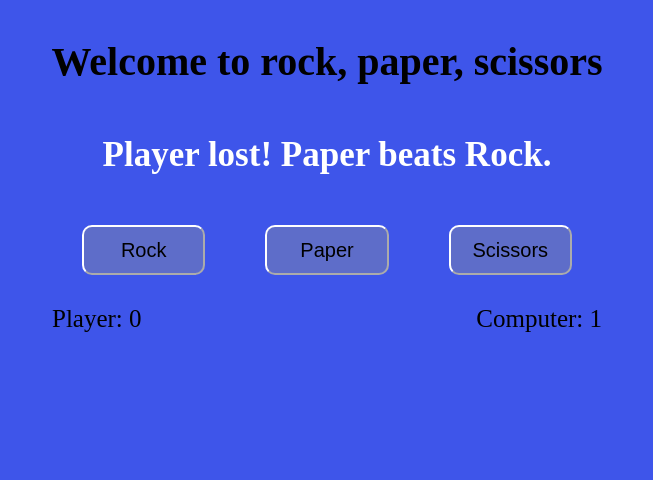
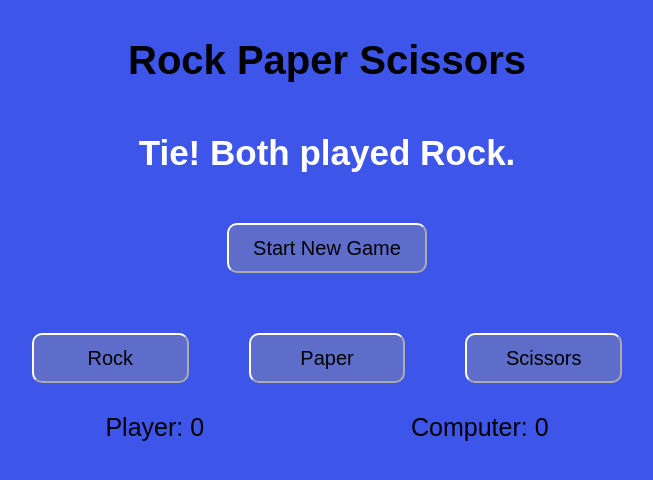
Before and after one commit to wwong4374/rock-paper-scissors, a website: page index.html in a window 1280 px wide. Both pictures are taken after a click on the button "Rock". Shown: the whole page, without its empty margins (313-966 px from the left). Drawn offline with Linux system fonts and the light colour scheme.

Commit message:
Now able to play via UI in browser

```diff
--- a/index.html
+++ b/index.html
@@ -8,8 +8,10 @@
   <title>Rock Paper Scissors</title>
 </head>
 <body>
-  <span class="title">Welcome to rock, paper, scissors</span>
-  <span class="message">Play:</span>
+  <div class="outerContainer">
+    <span class="title">Rock Paper Scissors</span>
+    <span class="message"></span>
+    <button class="newGameButton">Start New Game</button>
     <div class="buttonContainer">
       <button class="rpsButton rock">Rock</button>
       <button class="rpsButton paper">Paper</button>
@@ -34,5 +36,6 @@
       </div>
     </div>
     <script src="rockPaperScissors.js"></script>
+  </div>
 </body>
 </html>
--- a/rockPaperScissors.js
+++ b/rockPaperScissors.js
@@ -9,21 +9,48 @@ let computerScore = 0;
 const pointsToWin = 5;
 
 // HELPER FUNCTIONS
+const updateScoreBoard = () => {
+  const playerScoreDisplay = document.querySelector('span.playerScore');
+  const computerScoreDisplay = document.querySelector('span.computerScore');
+  playerScoreDisplay.textContent = playerScore;
+  computerScoreDisplay.textContent = computerScore;
+};
+
+const resetScoreBoard = () => {
+  playerScore = 0;
+  computerScore = 0;
+  updateScoreBoard();
+  const message = document.querySelector('span.message');
+  message.textContent = 'Let\'s play!';
+};
+
+const handleGameEnd = () => {
+  // resetScoreBoard();
+  const buttons = document.querySelectorAll('button.rpsButton');
+  buttons.forEach((button) => {
+    button.removeEventListener('click', handleRPSButtonClick);
+  });
+};
+
 const handlePlayerWins = () => {
   const message = document.querySelector('span.message');
-  message.textContent = `Player has won the game by winning ${pointsToWin} points!`;
+  message.textContent = 'Player wins!';
+  handleGameEnd();
 };
 
 const handleComputerWins = () => {
   const message = document.querySelector('span.message');
-  message.textContent = `Computer has won the game by winning ${pointsToWin} points!`;
+  message.textContent = 'Computer wins';
+  handleGameEnd();
 };
 
-const resetGame = () => {
-  playerScore = 0;
-  computerScore = 0;
-  const message = document.querySelector('span.message');
-  message.textContent = '';
+const checkGameScore = () => {
+  if (playerScore === pointsToWin) {
+    handlePlayerWins();
+  }
+  if (computerScore === pointsToWin) {
+    handleComputerWins();
+  }
 };
 
 const computerPlay = () => {
@@ -35,35 +62,18 @@ const computerPlay = () => {
   return computerOptions[index];
 };
 
-const updateScoreBoard = () => {
-  const playerScoreDisplay = document.querySelector('span.playerScore');
-  const computerScoreDisplay = document.querySelector('span.computerScore');
-  playerScoreDisplay.textContent = playerScore;
-  computerScoreDisplay.textContent = computerScore;
-};
-
-const checkGameScore = () => {
-  if (playerScore === pointsToWin) {
-    handlePlayerWins();
-    // resetGame();
-  }
-  if (computerScore === pointsToWin) {
-    handleComputerWins();
-    // resetGame();
-  }
-};
-
 // GAMEPLAY FUNCTIONS
 const playRound = (playerSelection, computerSelection = computerPlay()) => {
   let message = '';
   if (playerSelection === computerSelection) {
     message = `Tie! Both played ${playerSelection}.`;
   }
+
   if (playerSelection === 'Rock') {
     if (computerSelection === 'Scissors') {
       playerScore++;
       message = 'Player won! Rock beats Scissors.';
-    } else {
+    } else if (computerSelection === 'Paper') {
       computerScore++;
       message = 'Player lost! Paper beats Rock.';
     }
@@ -72,7 +82,7 @@ const playRound = (playerSelection, computerSelection = computerPlay()) => {
     if (computerSelection === 'Rock') {
       playerScore++;
       message = 'Player won! Paper beats Rock.';
-    } else {
+    } else if (computerSelection === 'Scissors') {
       computerScore++;
       message = 'Player lost! Scissors beats Paper.';
     }
@@ -81,7 +91,7 @@ const playRound = (playerSelection, computerSelection = computerPlay()) => {
     if (computerSelection === 'Paper') {
       playerScore++;
       message = 'Player won! Scissors beats Paper.';
-    } else {
+    } else if (computerSelection === 'Rock') {
       computerScore++;
       message = 'Player lost! Rock beats Scissors.';
     }
@@ -90,32 +100,25 @@ const playRound = (playerSelection, computerSelection = computerPlay()) => {
   return message;
 };
 
-// Handle button clicks
-let playerSelection = '';
-const buttons = document.querySelectorAll('button.rpsButton');
-buttons.forEach((button) => {
-  button.addEventListener('click', (e) => {
-    playerSelection = e.target.textContent;
-    const message = document.querySelector('span.message');
-    message.textContent = playRound(playerSelection, computerPlay());
-    checkGameScore();
+const handleRPSButtonClick = (e) => {
+  const playerSelection = e.target.textContent;
+  const message = document.querySelector('span.message');
+  message.textContent = playRound(playerSelection, computerPlay());
+  checkGameScore();
+};
+
+const startNewGame = () => {
+  resetScoreBoard();
+  // let playerSelection = '';
+  const buttons = document.querySelectorAll('button.rpsButton');
+  buttons.forEach((button) => {
+    button.addEventListener('click', handleRPSButtonClick);
   });
+};
+
+const newGameButton = document.querySelector('button.newGameButton');
+newGameButton.addEventListener('click', () => {
+  startNewGame();
 });
 
-// const game = () => {
-  // let playerSelection = '';
-  // Play 5 rounds of rock paper scissors
-  // for (let i = 0; i < 5; i++) {
-  //   const playerSelection = prompt('Please select rock, paper, or scissors.');
-  //   alert(playRound(playerSelection, computerPlay()));
-  // }
-  // if (playerScore === computerScore) {
-  //   return 'The game ended in a tie!';
-  // }
-  // if (playerScore > computerScore) {
-  //   return 'You won the game!';
-  // }
-  // return 'You lost the game!';
-// };
-
-// game();
+startNewGame();
--- a/style.css
+++ b/style.css
@@ -12,11 +12,18 @@
 
 body {
   display: flex;
+  justify-content: center;
+  align-items: center;
+  background-color: #3e55ea;
+}
+
+.outerContainer {
+  display: flex;
   /* height: 100%; */
+  font-family: sans-serif;
   flex-direction: column;
   justify-content: center;
   align-items: center;
-  background-color: #3e55ea;
 }
 
 .title {
@@ -35,17 +42,18 @@ body {
 .scoreBoard,
 .buttonContainer {
   display: flex;
-  width: 550px;
-  justify-content: space-between;
+  width: 650px;
+  justify-content: space-around;
 }
 
 .scoreBoard {
   font-size: 25px;
 }
 
+.newGameButton,
 .rpsButton {
   margin: 30px;
-  width: 150px;
+  width: 170px;
   height: 50px;
   background-color: #5e6dc9;
   border-width: 2px;
@@ -54,3 +62,7 @@ body {
   font-size: 20px;
   cursor: pointer;
 }
+
+.newGameButton {
+  width: 200px;
+}
```
Lines whose indentation alone changed are shown as unchanged.
